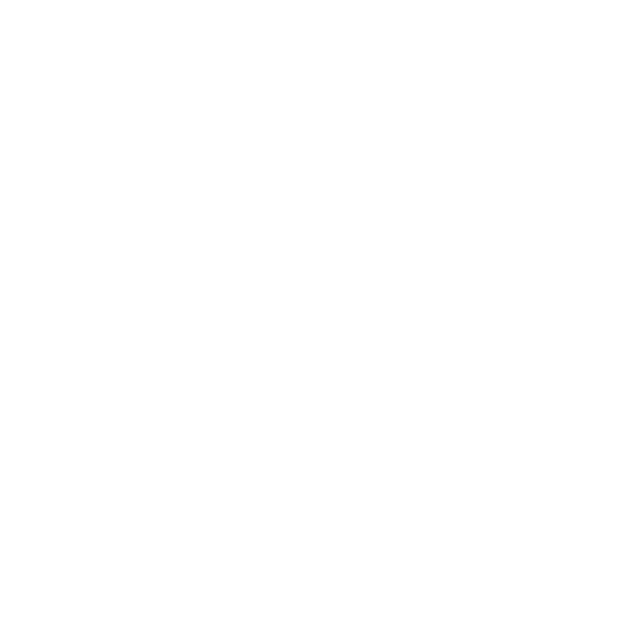
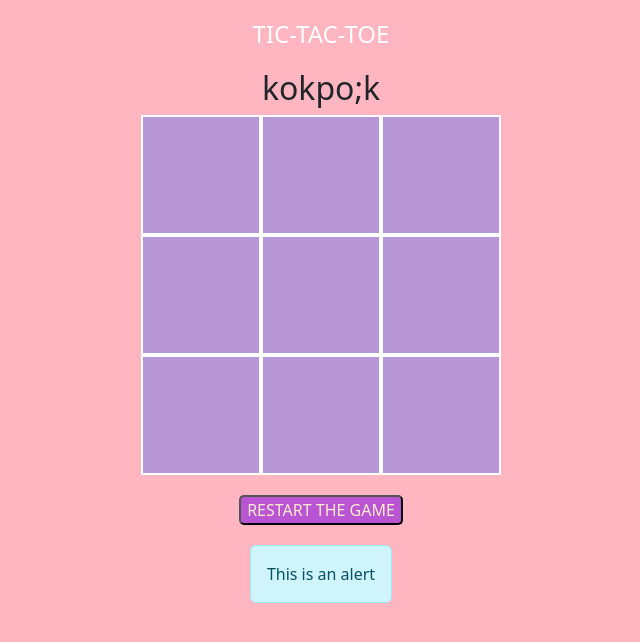
Before and after one commit to adriana1611/JQuery-Assignment, a website: page index.html in a window 1280 px wide. Shown: the whole page, without its empty margins (319-959 px from the left). Drawn offline with nearby package versions, Linux system fonts and the light colour scheme.

Commit message:
some styling

```diff
--- a/index.html
+++ b/index.html
@@ -11,6 +11,30 @@
 </head>
 <body>
 
+    <h1 id="title"> TIC-TAC-TOE </h1>
+
+<div>
+    <h2 id="players-turn">kokpo;k </h2>
+</div>
+
+    <div class= "flex-container">
+        <div class="square"> </div>
+        <div class="square"> </div>
+        <div class="square"> </div>
+        <div class="square"> </div>
+        <div class="square"> </div>
+        <div class="square"> </div>
+        <div class="square"> </div>
+        <div class="square"> </div>
+        <div class="square"> </div>
+
+    </div>
+
+    <button id="restart-button" > RESTART THE GAME</button>
+
+    <div class="alert alert-info" role="alert">
+        This is an alert
+    </div>
 
     <script src="node_modules/bootstrap/dist/js/bootstrap.bundle.js"></script>
     <script src="node_modules/jquery/dist/jquery.js"></script>
--- a/styles.css
+++ b/styles.css
@@ -0,0 +1,50 @@
+body {
+    background-color: lightpink;
+    justify-content: flex-start;
+    align-items: center;
+    height: 100vh;
+    margin: 0;
+    display:flex;
+    flex-direction:column;
+
+
+
+}
+
+.flex-container {
+    display: flex ;
+    flex-wrap: wrap;
+    justify-content: center;
+    max-width: 400px;
+
+}
+
+.square {
+    width: 120px;
+    height: 120px;
+    background-color: rgb(182, 150, 212);
+    border: 2px solid white;
+    display: flex;
+    justify-content: center;
+    align-items: center;
+
+
+}
+
+#title {
+    color: white;
+    font-size:24px;
+    margin-top: 20px;
+    margin-bottom: 20px;
+}
+
+#restart-button {
+    background-color: rgb(185, 84, 211);
+    color:blanchedalmond;
+    text-align: center;
+    margin: 20px ;
+    border-radius: 5px;
+
+
+
+}
```
Also changed, not shown: index.js (line endings or trailing spaces).
